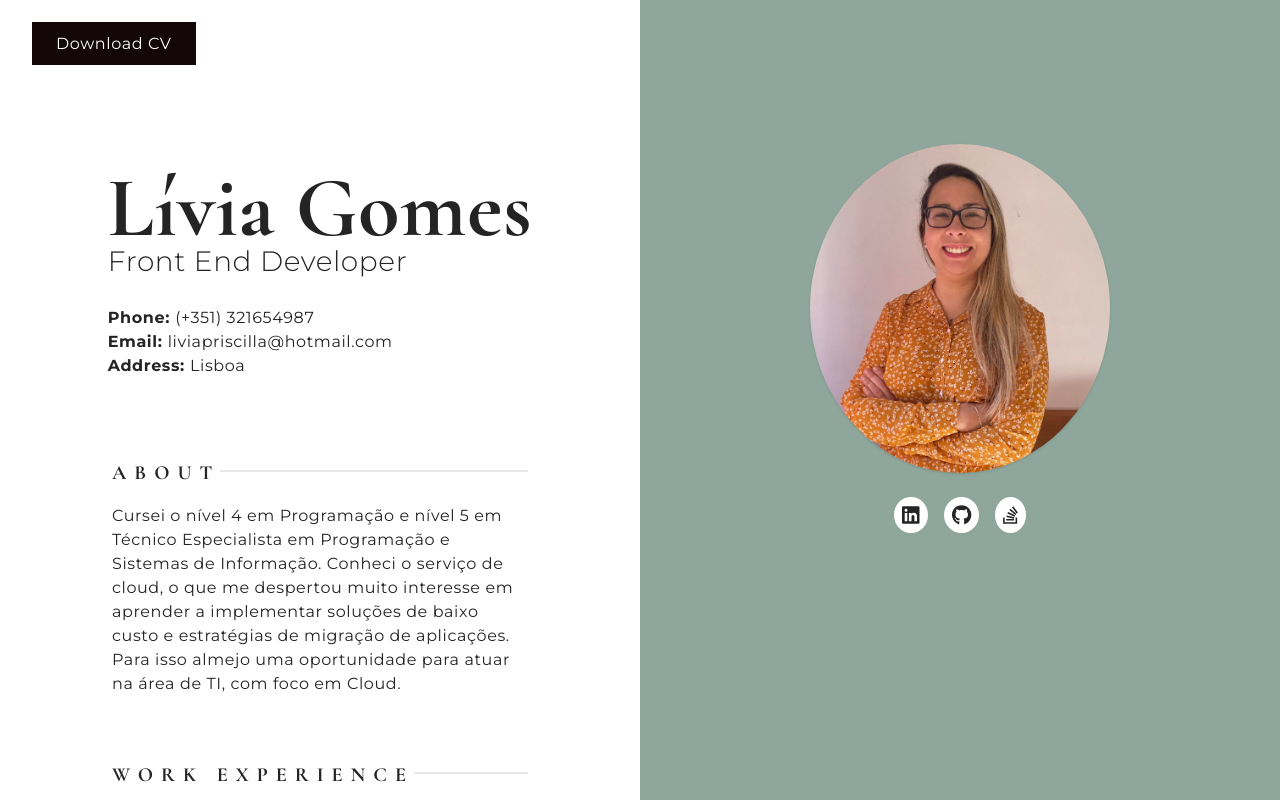
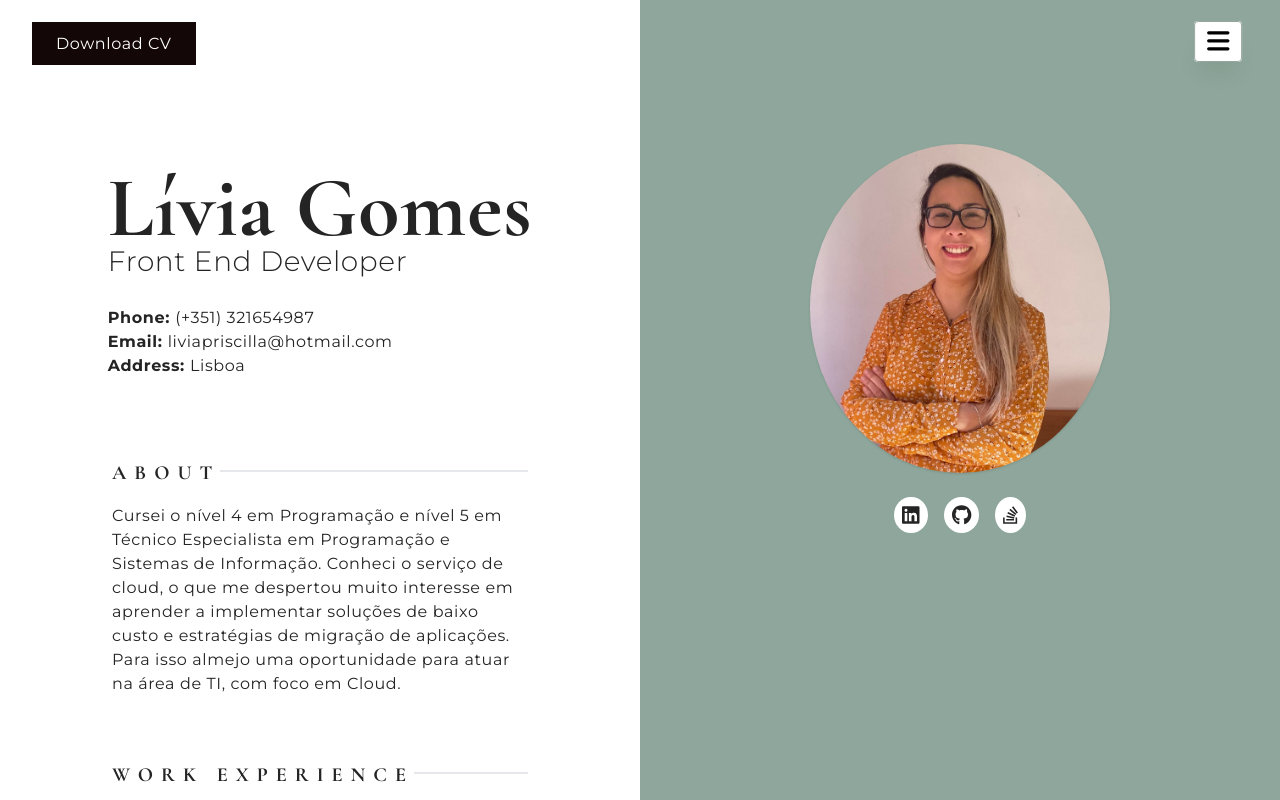
Before and after one commit to Livia89/TCC-EscolaDaNuvem, a React (Vite) app: page / in a window 1280 px wide. Shown: the top 800 px of the page. Built offline with nearby package versions, Linux system fonts and the light colour scheme.

Commit message:
Update App.tsx
error sidemenu removed

```diff
--- a/src/App.tsx
+++ b/src/App.tsx
@@ -4,7 +4,6 @@ import "./App.css";
 import SliderPage from "./components/Slider";
 import Sidemenu from "./components/Sidemenu";
 import { UsersData, formatterUser } from "./share/interfaces";
-import { Homepage } from "./components/Homepage";
 
 function App() {
   const [screenSize, setScreenSize] = useState<number>(window.innerWidth || 0);
@@ -80,6 +79,8 @@ function App() {
           </div>
         </div>
       </div>
+      <Sidemenu handleClickLink={handleClickLink} setUsers={setUsers} users={users}/>
+
     </>
   );
 }
```
